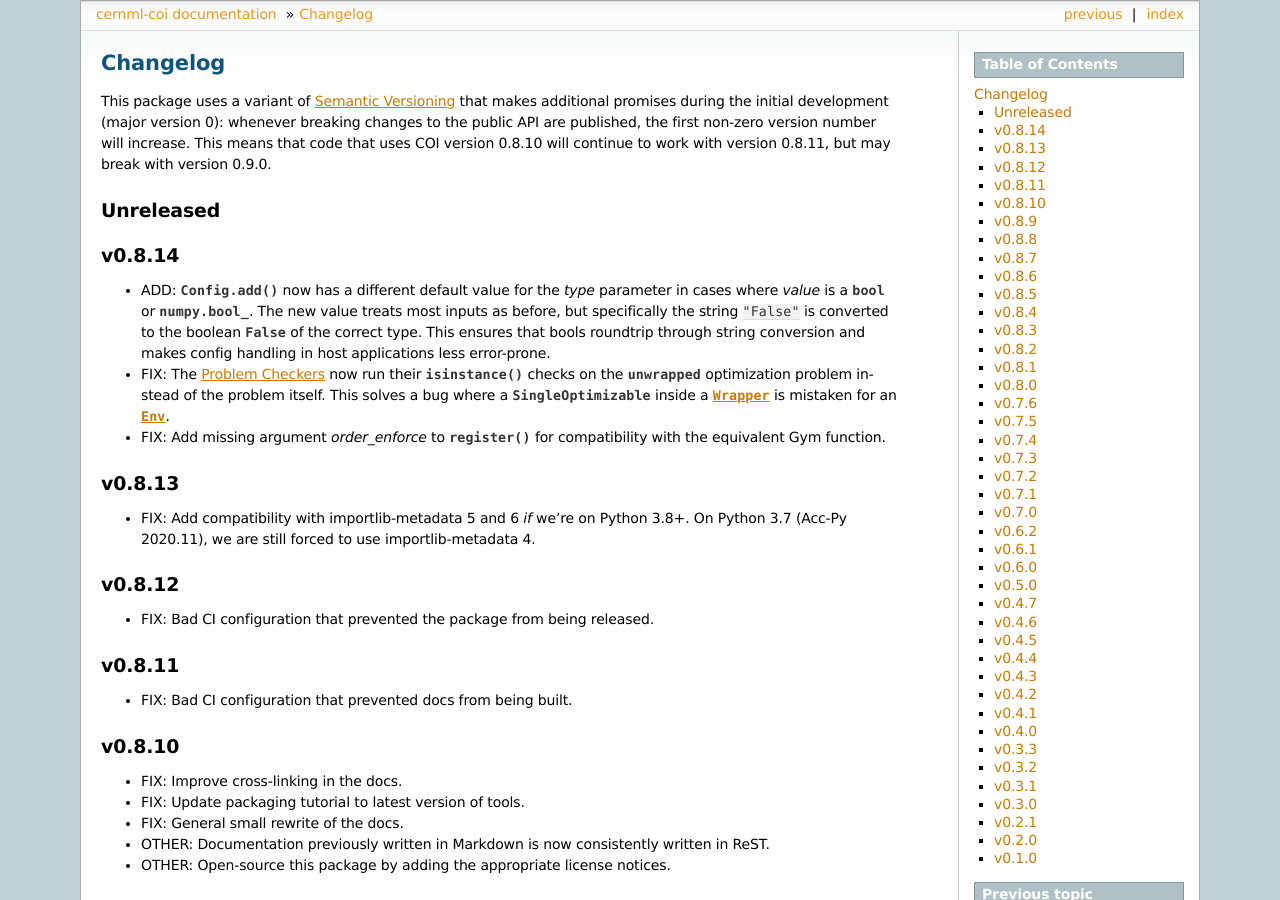
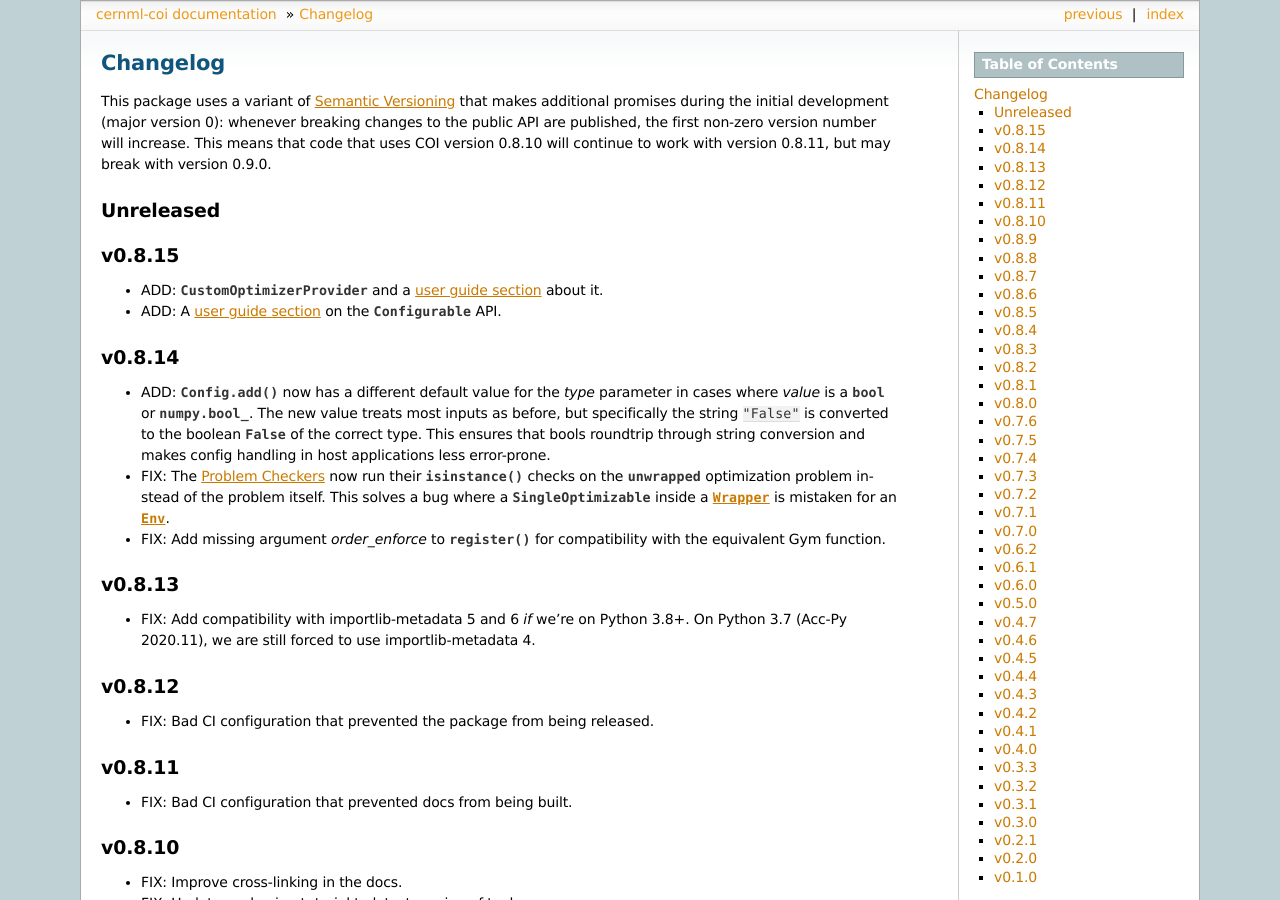
Before and after one commit to geoff-project/coi, a Sphinx documentation site: the page built from docs/changelog.rst, in a window 1280 px wide and 900 px high. Built offline with Sphinx 7.4.7, drawn with Linux system fonts in a browser that asks for light colours; the version number could not be read and is left out.

Commit message:
Update changelog and bump version.

```diff
--- a/docs/changelog.rst
+++ b/docs/changelog.rst
@@ -20,6 +20,12 @@ work with version 0.8.11, but may break with version 0.9.0.
 
 Unreleased
 ----------
+
+v0.8.15
+-------
+
+- ADD: `~cernml.coi.CustomOptimizerProvider` and a :ref:`user guide section <CustomOptimizerProvider>` about it.
+- ADD: A :ref:`user guide section <Configurable>` on the `~cernml.coi.Configurable` API.
 
 v0.8.14
 -------
```
